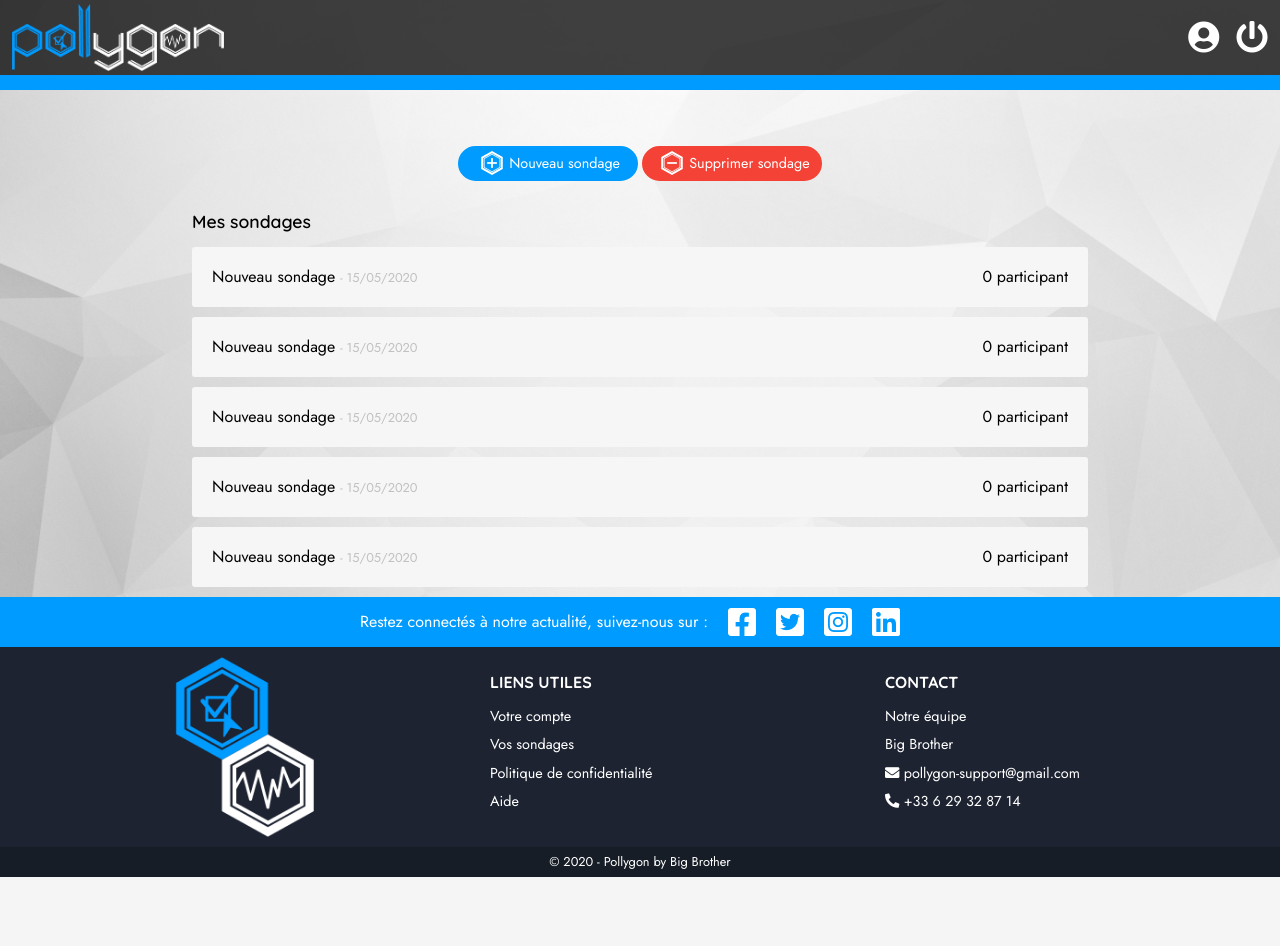
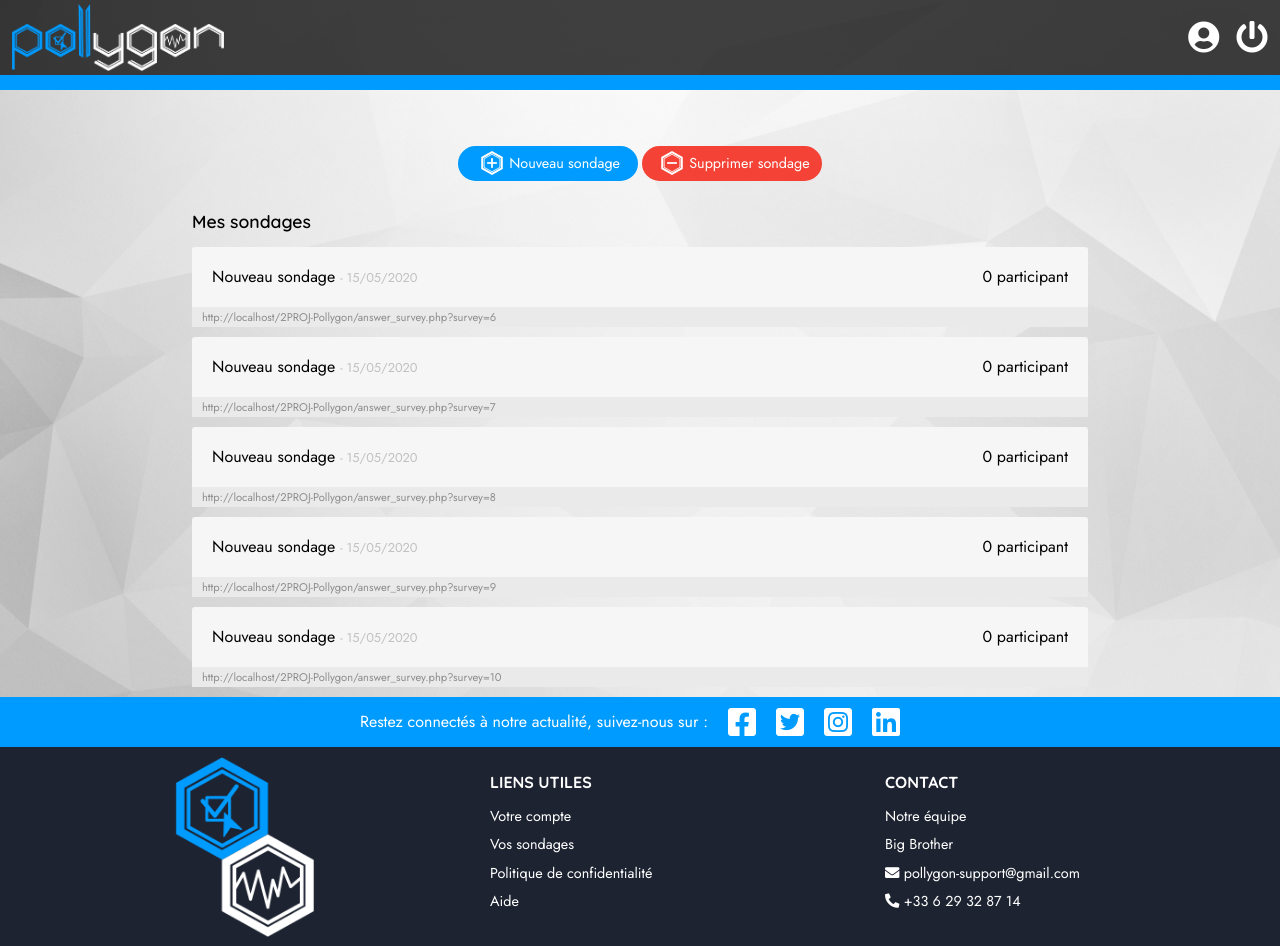
Before and after one commit to EmpireDemocratiqueDuPoulpe/Pollygon, a PHP site: page /2PROJ-Pollygon/home in a window 1280 px wide. Shown: the top 946 px of the page. Before the commit the page ends 877 px from the top, so only its background shows below. Run offline with PHP 8.4, Linux system fonts and the light colour scheme; a user stored in the database is signed in; data comes from the database, SQL or seed files in the repository.

Commit message:
Ajout du lien sur la liste de sondages

```diff
--- a/assets/css/main.css
+++ b/assets/css/main.css
@@ -674,8 +674,7 @@ footer p {
     box-sizing: border-box;
     position: relative;
     width: 100%;
-    height: 60px;
-    line-height: 60px;
+    height: 80px;
     margin-bottom: 10px;
     background: #f6f6f6;
     border-radius: 3px;
@@ -706,7 +705,8 @@ footer p {
     box-sizing: border-box;
     display: block;
     width: 100%;
-    height: 100%;
+    height: 60px;
+    line-height: 60px;
     padding: 0 20px;
     color: #000000;
     text-decoration: none;
@@ -730,6 +730,20 @@ footer p {
     height: 60px;
     background: #f6f6f6;
     border-left: thin #c1c1c1 solid;
+}
+
+.surveyURIContainer {
+    box-sizing: border-box;
+    font-size: 0.7em;
+    width: 100%;
+    height: 20px;
+    line-height: 20px;
+    padding: 0 10px;
+    background: #eaeaea;
+}
+
+.surveyURI {
+    color: #8d8d8d;
 }
 
 /****************************************
--- a/home.php
+++ b/home.php
@@ -28,6 +28,9 @@ if ($surveys) {
                     <span class="surveyDate">- <?= $s->getCreationDate(); ?></span>
                     <span class="surveyMembers"><?= $s->getMembersCountStr() ?></span>
                 </a>
+                <div class="surveyURIContainer">
+                    <span class="surveyURI">http://localhost/2PROJ-Pollygon/answer_survey.php?survey=<?= $survey["survey_id"]; ?></span>
+                </div>
         <?php
 
         if (isset($_GET["deleteMode"])) {
```
